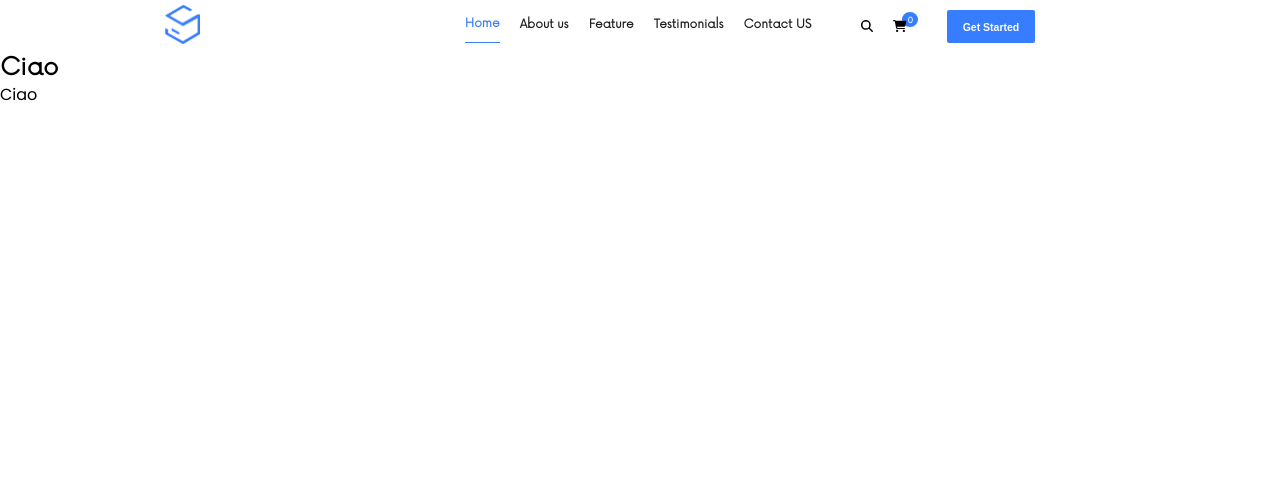
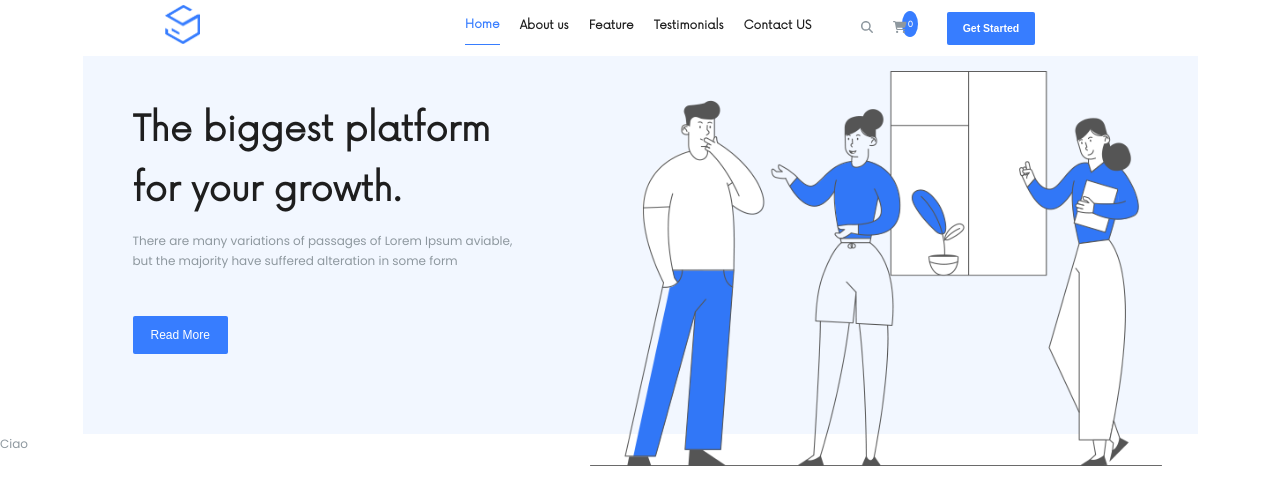
Before and after one commit to lorenzo-guerrini/proj-html-vuejs, a Vue app: page / in a window 1280 px wide. Shown: the top 504 px of the page. Built offline with nearby package versions, Linux system fonts and the light colour scheme.

Commit message:
Jumbotron statico completato

```diff
--- a/src/assets/style/global.scss
+++ b/src/assets/style/global.scss
@@ -4,6 +4,11 @@
     margin: 0;
     padding: 0;
     box-sizing: border-box;
+}
+
+.container {
+    max-width: 950px;
+    margin: auto;
 }
 
 a {
@@ -19,4 +24,29 @@ button {
     padding: 1em 1.5em;
     border-radius: 2px;
     cursor: pointer;
-  }
+}
+
+body {
+    font-family: "Poppins", sans-serif;
+    color: $textColorSecond;
+    font-size: 12px;
+    line-height: 20px;
+
+    h1 {
+        font-family: $fontMain;
+        color: $textColorMain;
+        font-size: 35px;
+        line-height: 60px;
+    }
+
+    h2 {
+      font-family: $fontMain;
+      color: $textColorMain;
+    }
+
+
+}
+
+i {
+    color: $iconColorMain;
+}
--- a/src/components/macro/Main.vue
+++ b/src/components/macro/Main.vue
@@ -1,12 +1,19 @@
 <template>
   <!-- Commons: SmallList -->
   <!-- Sections: Jumbotron, TextAndImage, Features, Testimonials, Posts, Contact -->
-  <main><h2>Ciao</h2></main>
+  <main>
+    <Jumbotron />
+  </main>
 </template>
 
 <script>
+import Jumbotron from "../sections/Jumbotron.vue";
+
 export default {
   name: "Main",
+  components: {
+    Jumbotron,
+  },
 };
 </script>
 
--- a/src/components/sections/Jumbotron.vue
+++ b/src/components/sections/Jumbotron.vue
@@ -1,6 +1,21 @@
 <template>
   <!-- Jumbotron con testo e immagine -->
-  <section></section>
+  <section>
+    <div class="jumbotron">
+      <div class="text">
+        <h1>The biggest platform for your growth.</h1>
+        <p>
+          There are many variations of passages of Lorem Ipsum aviable, but the
+          majority have suffered alteration in some form
+        </p>
+        <button>Read More</button>
+      </div>
+
+      <div class="image">
+        <img src="../../assets/img/27-1.png" alt="jumbotron" />
+      </div>
+    </div>
+  </section>
 </template>
 
 <script>
@@ -9,4 +24,45 @@ export default {
 };
 </script>
 
-<style></style>
+<style lang="scss" scoped>
+@import "../../assets/style/vars.scss";
+
+.jumbotron {
+  max-width: 1115px;
+  margin: auto;
+  padding: 10px 15px;
+
+  display: flex;
+
+  background-color: $backgroundColorSecond;
+}
+
+.text {
+  padding: 35px;
+  width: 42%;
+
+  p {
+    margin-top: 10px;
+    margin-bottom: 45px;
+  }
+
+  button {
+    font-size: 12px;
+
+    margin-bottom: 35px;
+  }
+}
+
+.image {
+  width: 58%;
+  padding-top: 5px;
+
+  position: relative;
+
+  img {
+    width: 91%;
+    right: 20px;
+    position: absolute;
+  }
+}
+</style>
```
